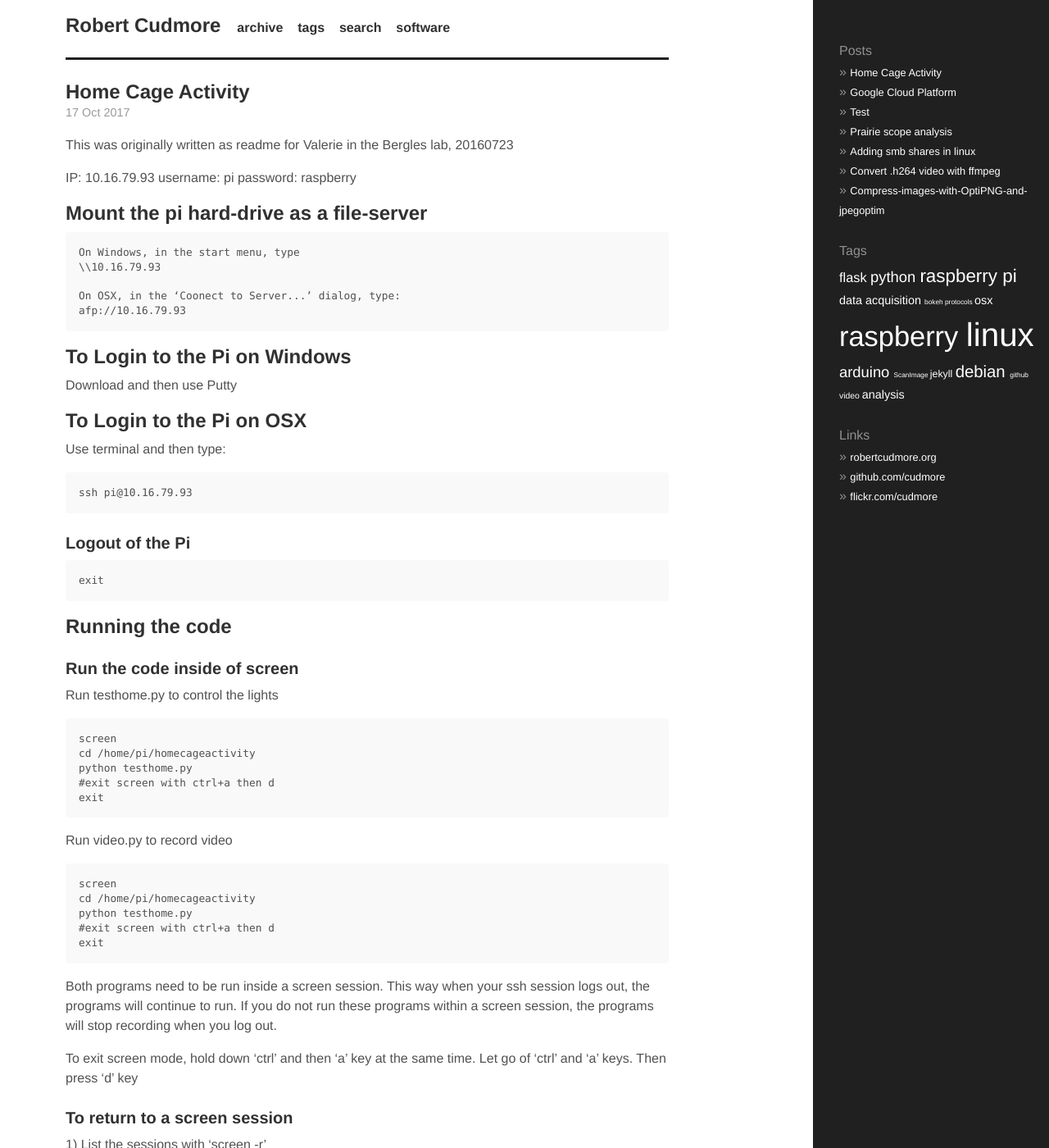
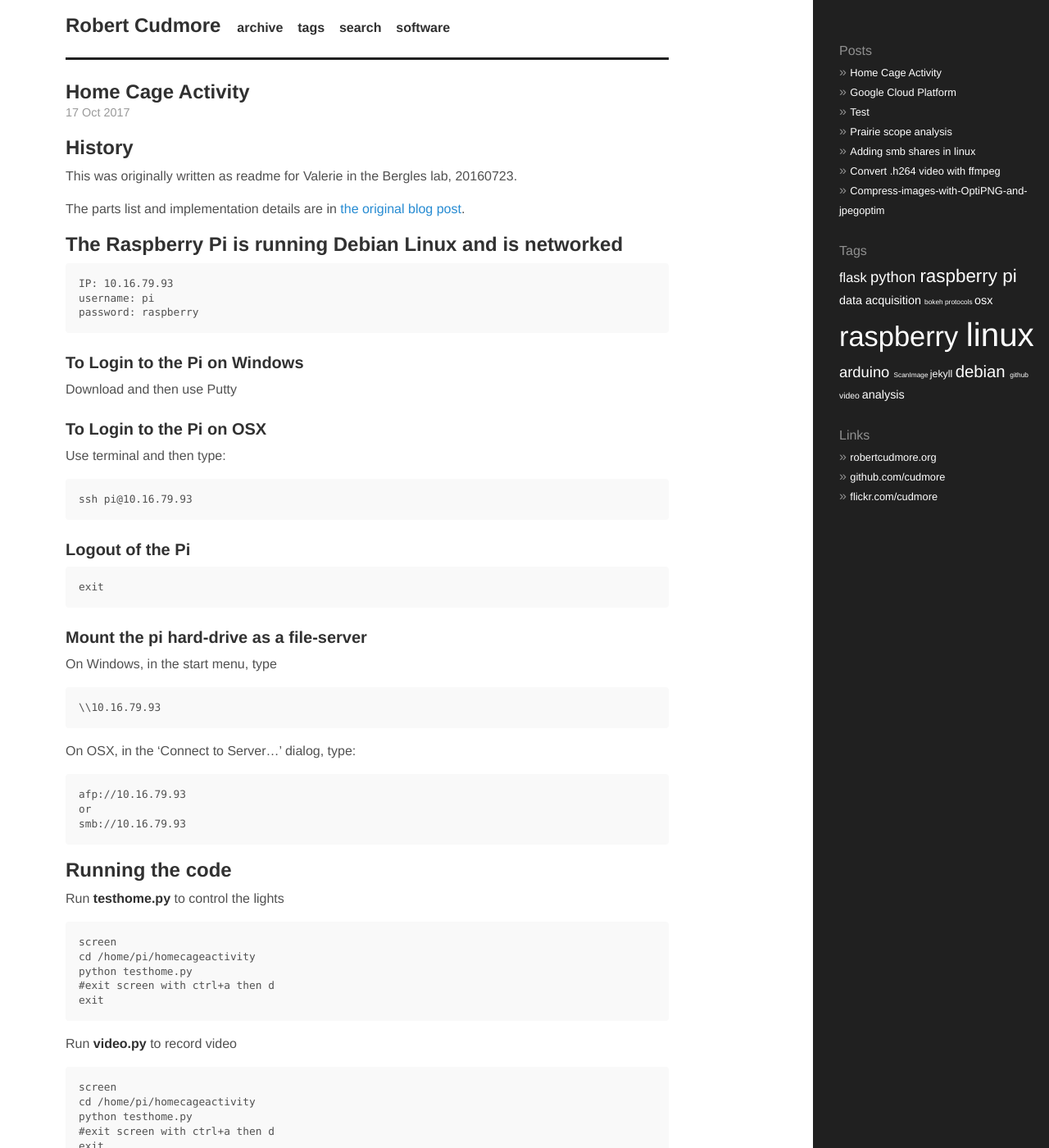
Before and after one commit to cudmore/cudmore.github.io, a Jekyll site: the page built from _posts/2017-10-17-Home-cage-activity.md, in a window 1280 px wide and 1400 px high. Shown: the whole window at 82% size. Built offline with Jekyll 4.4.1, drawn with Linux system fonts in a browser that asks for light colours; some of the changed text lies outside the part shown.

Commit message:
home-cage-updates

````diff
--- a/_posts/2017-10-17-Home-cage-activity.md
+++ b/_posts/2017-10-17-Home-cage-activity.md
@@ -7,28 +7,25 @@ tags:
 - analysis
 ---
 
-This was originally written as readme for Valerie in the Bergles lab, 20160723
+## History
 
-IP: 10.16.79.93
-username: pi
-password: raspberry
+This was originally written as readme for Valerie in the Bergles lab, 20160723.
+
+The parts list and implementation details are in [the original blog post][1].
+
+## The Raspberry Pi is running Debian Linux and is networked
+
+	IP: 10.16.79.93
+	username: pi
+	password: raspberry
 
 
-## Mount the pi hard-drive as a file-server
-
-    On Windows, in the start menu, type
-    \\10.16.79.93
-
-    On OSX, in the ‘Coonect to Server...’ dialog, type:
-    afp://10.16.79.93
-
-
-## To Login to the Pi on Windows
+### To Login to the Pi on Windows
 
 Download and then use Putty
 
 
-## To Login to the Pi on OSX
+### To Login to the Pi on OSX
 
 Use terminal and then type:
 
@@ -38,12 +35,22 @@ Use terminal and then type:
 ### Logout of the Pi
     exit
 
+### Mount the pi hard-drive as a file-server
+
+On Windows, in the start menu, type
+
+    \\10.16.79.93
+
+On OSX, in the ‘Connect to Server...’ dialog, type:
+
+    afp://10.16.79.93
+    or
+    smb://10.16.79.93
+
 
 ## Running the code
 
-### Run the code inside of **screen**
-
-Run testhome.py to control the lights
+Run **testhome.py** to control the lights
 
     screen
     cd /home/pi/homecageactivity
@@ -51,7 +58,7 @@ Run testhome.py to control the lights
     #exit screen with ctrl+a then d
     exit
 
-Run video.py to record video
+Run **video.py** to record video
 
     screen
     cd /home/pi/homecageactivity
@@ -96,7 +103,7 @@ File are saved in
 
 Video files in .h264 need to be converted to .mp4 so they have meaningful fps. Do this with a bash script on osx.
 
- - Put the following code into a text file named convert.sh in same folder as .h264 files
+ - Put the following code into a text file named convert.sh in same folder as .h264 files.
 
 ```bash
 	mkdir mp4
@@ -126,3 +135,5 @@ The following sequence will start the video recording and lights again
     8) python video.py
     9) [exit screen with ctrl+a then d]
     10) exit
+
+[1]: /post/2014/02/14/Monitoring-mice-in-their-home-cage/
````
Also changed, not shown: other parts of _posts/2017-10-17-Home-cage-activity.md (+3 -1 lines), _posts/2014-02-14-Monitoring-mice-in-their-home-cage.md (renamed from _posts/2014-02-14-Monitoring mice in their home cage.md, +1 -0 lines), 3 other files.
